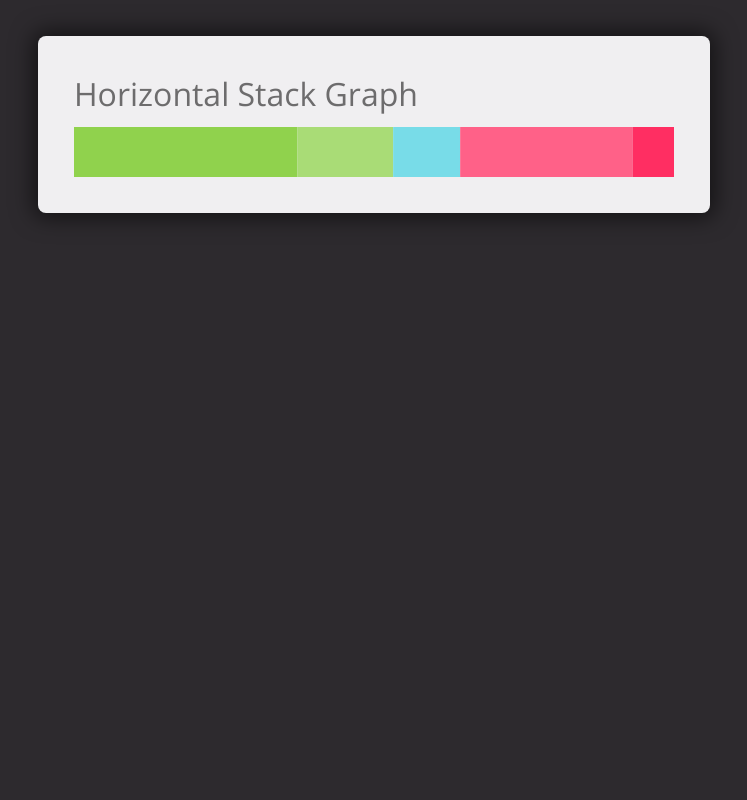
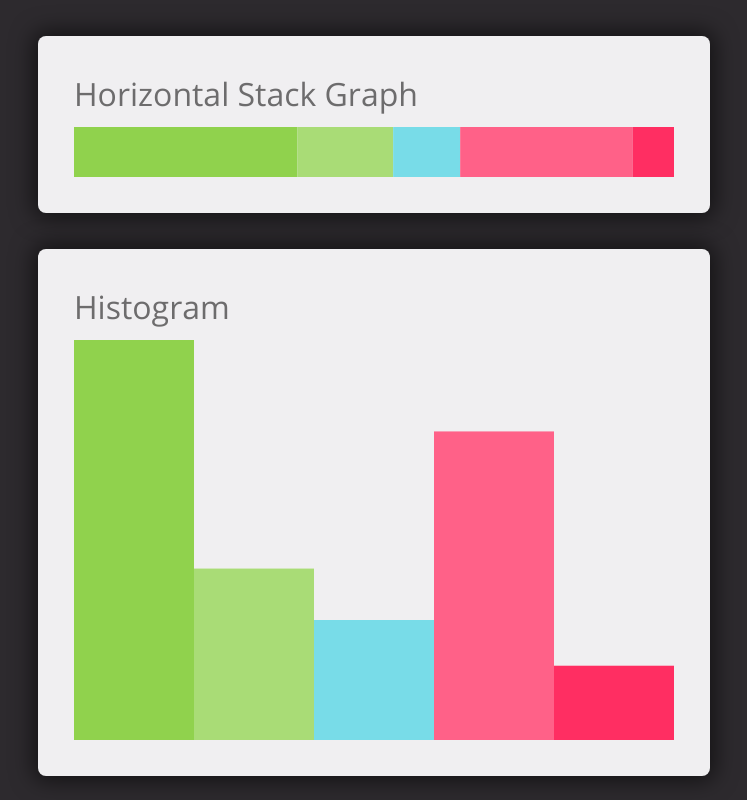
Before and after one commit to guroyer/react-svg-graphs, a React app: page / in a window 1280 px wide. Shown: the whole page, without its empty margins (266-1013 px from the left). Built offline with nearby package versions, Linux system fonts and the light colour scheme.

Commit message:
- Added barebone version of histogram

```diff
--- a/src/App.tsx
+++ b/src/App.tsx
@@ -1,6 +1,7 @@
 import React, { PureComponent } from "react";
 
 import HorizontalStackGraphDemo from "examples/horizontal-stack-graph-demo/HorizontalStackGraphDemo";
+import HistogramDemo from "examples/histogram-demo/HistogramDemo";
 import "assets/fonts/font.less";
 import "./app.less";
 
@@ -10,6 +11,7 @@ class App extends PureComponent {
             <div className="app-root">
                 <div className="graphs-demo-container">
                     <HorizontalStackGraphDemo />
+                    <HistogramDemo />
                 </div>
             </div>
         );
--- a/src/app.less
+++ b/src/app.less
@@ -16,6 +16,10 @@ html {
     align-items: center;
 
     .graphs-demo-container {
+        display: flex;
+        flex-direction: column;
+
+        & > div {
             background-color: #f0eff1;
             padding: 36px;
             margin-top: 36px;
@@ -23,7 +27,6 @@ html {
             -webkit-box-shadow: 0px 0px 22px 5px rgba(0,0,0,0.56);
             -moz-box-shadow: 0px 0px 22px 5px rgba(0,0,0,0.56);
             box-shadow: 0px 0px 22px 5px rgba(0,0,0,0.56);
-
-        display: flex;
         }
     }
+}
--- /dev/null
+++ b/src/components/graphs/histogram/Histogram.tsx
@@ -0,0 +1,91 @@
+import React, { PureComponent } from "react";
+
+import Svg from "utils/Svg";
+import G from "utils/G";
+import "./histogram.less";
+
+export enum HistogramDirection {
+    horizontal,
+    vertical
+}
+
+interface HistogramProps {
+    title: string,
+    direction?: HistogramDirection,
+    width: number,
+    height: number,
+    units: HistogramUnit[],
+    unitWidth?: number
+}
+
+interface HistogramUnit {
+    color: string,
+    value: number
+}
+
+class Histogram extends PureComponent<HistogramProps> {
+    static defaultProps = {
+        direction: HistogramDirection.horizontal
+    };
+
+    highestValue: number;
+    barWidth: number;
+
+    constructor(props: HistogramProps) {
+        super(props);
+
+        this.highestValue = this.establishHighestValue(props.units);
+        this.barWidth = this.establishBarWidth(props.width, props.units);
+    }
+
+    establishHighestValue = (units: HistogramUnit[]) => {
+        const values = units.map(unit => unit.value);
+
+        return Math.max(...values);
+    }
+    establishBarWidth = (graphWidth: number, units: HistogramUnit[]) => {
+        return graphWidth / units.length;
+    }
+
+    // TODO : add derivedstatefromprops to update highestValue;
+
+    renderValue(x: number, barWidth: number, barHeight: number, color: string, index: number) {
+        return (
+            <G x={x} y={-barHeight} key={index}>
+                <rect
+                    style={{fill: color}}
+                    width={barWidth}
+                    height={barHeight} />
+            </G>
+        );
+    }
+
+    render() {
+        const { width, height, units, title } = this.props;
+
+        let xPos = 0;
+
+        return (
+            <div className="histogram-container">
+                <div className="title">
+                    {title}
+                </div>
+                <Svg width={width} height={height}>
+                    <G y={height}>
+                        {units.map((unit, index) => {
+                            const adjustedHeight = unit.value * height / this.highestValue;
+
+                            const returnValue = this.renderValue(xPos, this.barWidth, adjustedHeight, unit.color, index);
+
+                            xPos += this.barWidth;
+
+                            return returnValue;
+                        })}
+                    </G>
+                </Svg>
+            </div>
+        );
+    }
+}
+
+export default Histogram;
--- /dev/null
+++ b/src/components/graphs/histogram/histogram.less
@@ -0,0 +1,9 @@
+.histogram-container {
+    display: flex;
+    flex-direction: column;
+
+    .title {
+        font-size: 32px;
+        margin-bottom: 12px;
+    }
+}
--- a/src/components/graphs/stack-graph/StackGraph.tsx
+++ b/src/components/graphs/stack-graph/StackGraph.tsx
@@ -40,6 +40,8 @@ class StackGraph extends PureComponent<StackGraphProps> {
         return total;
     }
 
+    // TODO : add derivedstatefromprops to update the total;
+
     renderValue(width: number, color: string, x: number, index: number) {
         const { height } = this.props;
 
@@ -55,16 +57,16 @@ class StackGraph extends PureComponent<StackGraphProps> {
         const x = direction === StackGraphDirectionEnum.horizontal ? 0 : height;
         const angle = direction == StackGraphDirectionEnum.horizontal ? 0 : 90;
 
-        let xPosition = 0;
+        let xPos = 0;
 
         return (
             <G angle={angle} x={x}>
-                {units.map((value, index) => {
-                    const adjustedWidth = value.value * width / this.total;
+                {units.map((unit, index) => {
+                    const adjustedWidth = unit.value * width / this.total;
 
-                    const returnValue = this.renderValue(adjustedWidth, value.color, xPosition, index);
+                    const returnValue = this.renderValue(adjustedWidth, unit.color, xPos, index);
 
-                    xPosition += adjustedWidth;
+                    xPos += adjustedWidth;
 
                     return returnValue;
                 })}
--- /dev/null
+++ b/src/examples/histogram-demo/HistogramDemo.tsx
@@ -0,0 +1,26 @@
+import React, { PureComponent } from "react";
+
+import Histogram from "graphs/histogram/Histogram";
+import "./histogramDemo.less";
+
+const units = [
+    {value: 70, color: "#90d24d"},
+    {value: 30, color: "#a9dc76"},
+    {value: 21, color: "#78dce8"},
+    {value: 54, color: "#ff6188"},
+    {value: 13, color: "#ff2e62"}
+];
+
+class HistogramDemo extends PureComponent {
+    render() {
+        return (
+            <Histogram
+                units={units}
+                width={600}
+                height={400}
+                title="Histogram" />
+        );
+    }
+}
+
+export default HistogramDemo;
```
Also changed, not shown: src/components/graphs/stack-graph/VerticalStackGraph.tsx (added, +35 -0 lines), src/examples/histogram-demo/histogramDemo.less (added). Lines whose indentation alone changed are shown as unchanged.
